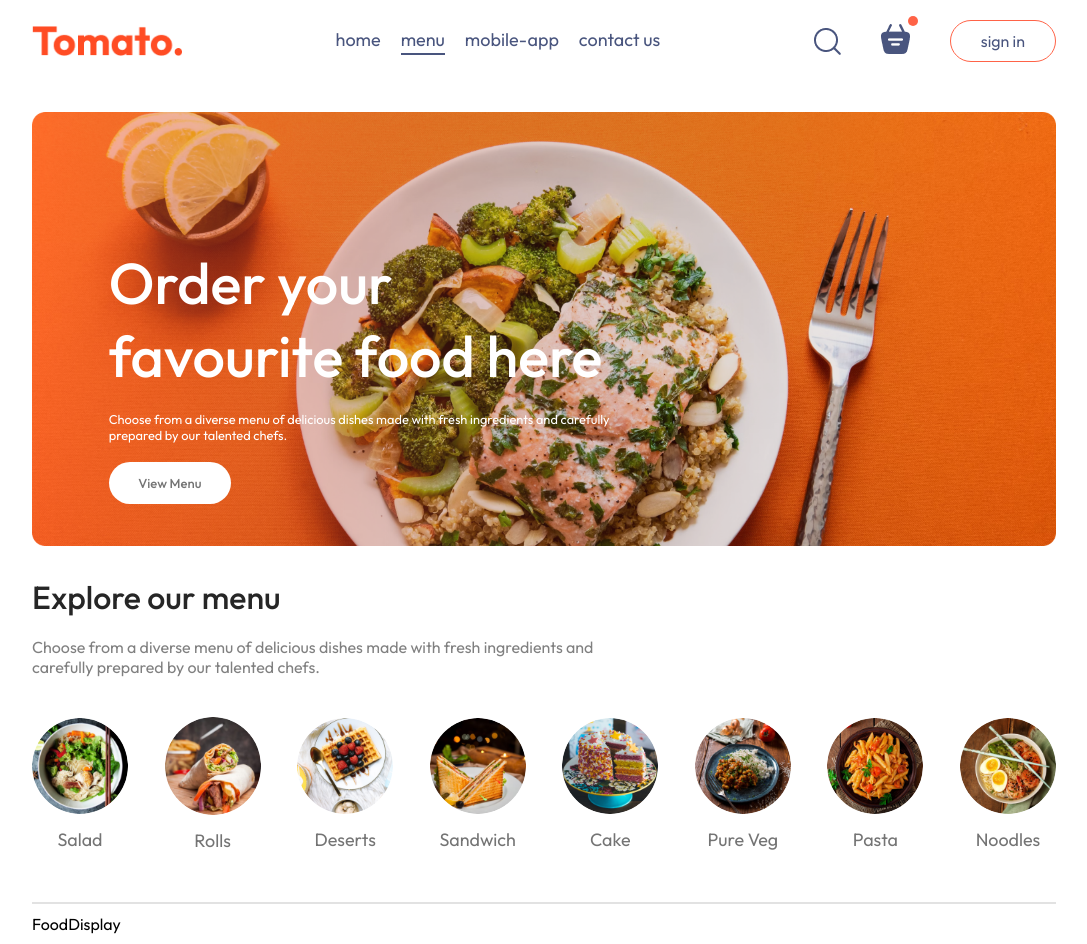
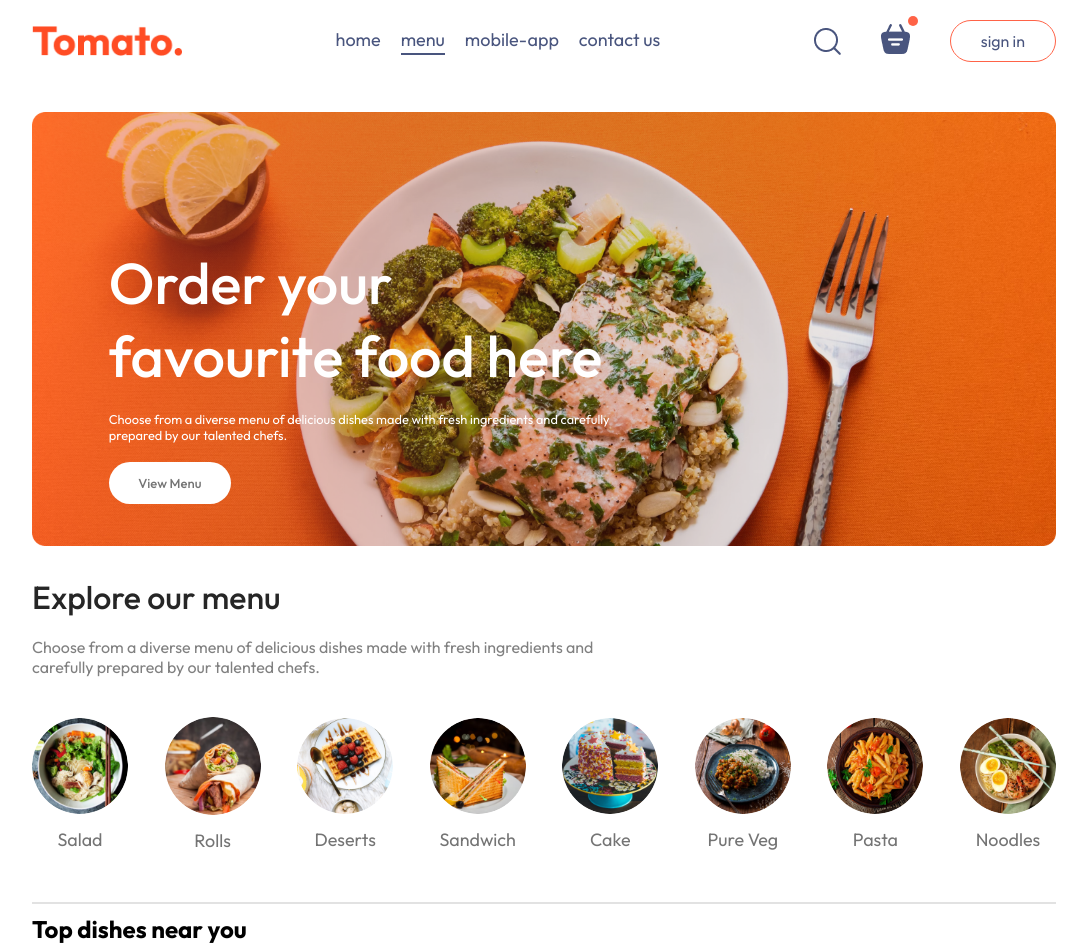
Before and after one commit to UdayChaudhary1/food-delivery-app, a React (Vite) app in the folder frontend/: page / in a window 1280 px wide. Shown: the whole page, without its empty margins (96-1183 px from the left). Built offline with nearby package versions, Linux system fonts and the light colour scheme.

Commit message:
Add heading for top dishes section

```diff
--- a/frontend/src/components/FoodDisplay/FoodDisplay.jsx
+++ b/frontend/src/components/FoodDisplay/FoodDisplay.jsx
@@ -5,6 +5,8 @@ const FoodDisplay = () => {
 
   const { food_list } = useContext(StoreContext);
 
-  return <div>FoodDisplay</div>;
+  return <div className="food-display" id="food-display">
+    <h2>Top dishes near you</h2>
+  </div>;
 };
 export default FoodDisplay;
```
